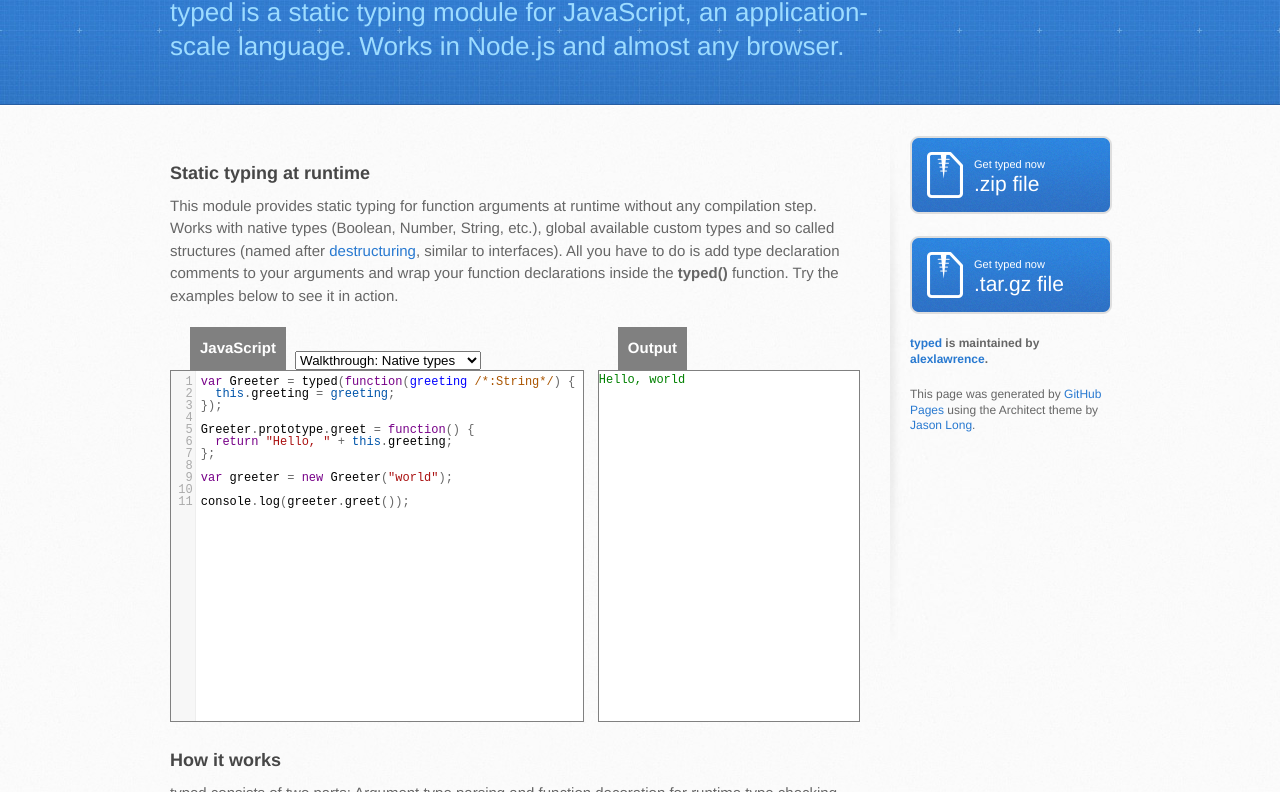
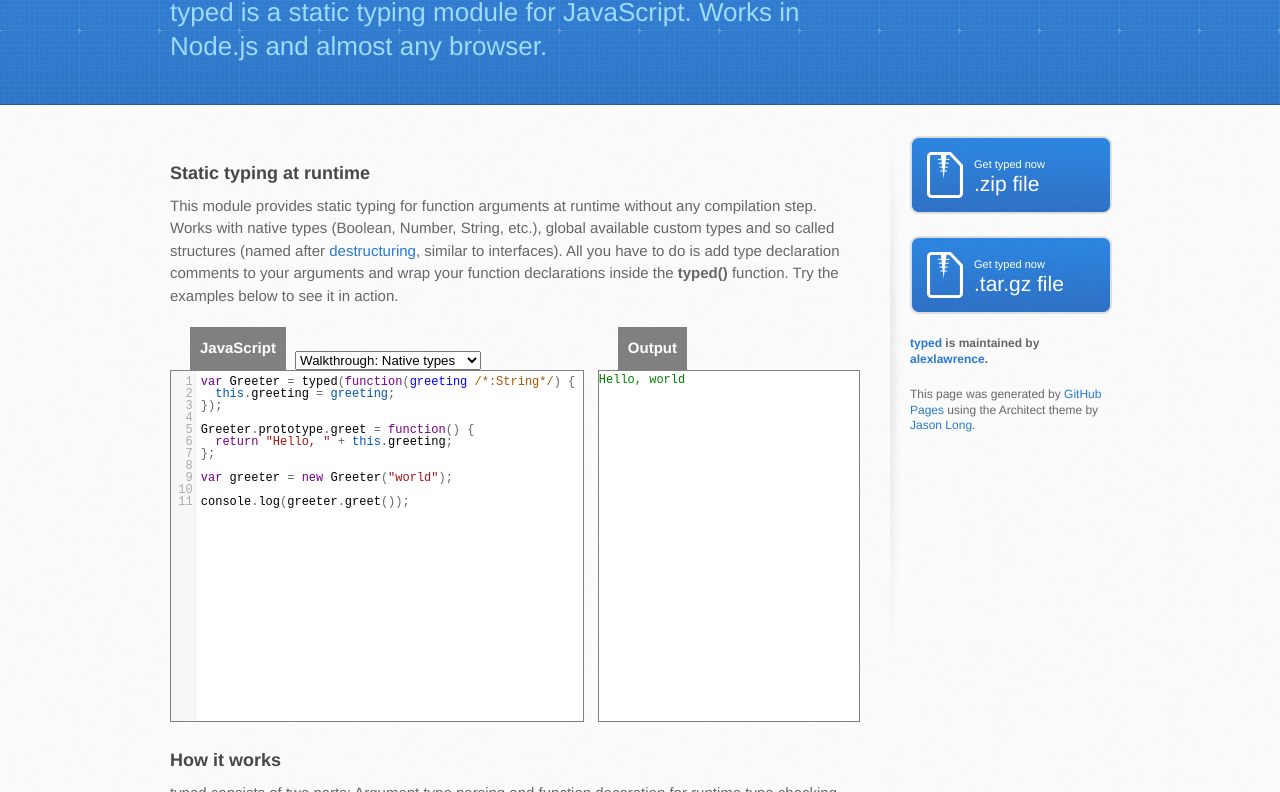
Before and after one commit to alexlawrence/typed, a plain HTML site: page index.html in a window 1280 px wide. Shown: the part 130-922 px from the top of the page. Drawn offline with Linux system fonts and the light colour scheme.

Commit message:
Fixed to not use the parent instance of typed.

```diff
--- a/index.html
+++ b/index.html
@@ -19,7 +19,7 @@
     <header>
       <div class="inner">
         <h1>typed</h1>
-        <h2>typed is a static typing module for JavaScript, an application-scale language. Works in Node.js and almost any browser.</h2>
+        <h2>typed is a static typing module for JavaScript. Works in Node.js and almost any browser.</h2>
         <a href="https://github.com/alexlawrence/typed" class="button"><small>View project on</small>GitHub</a>
       </div>
     </header>
--- a/javascripts/liveCoding.js
+++ b/javascripts/liveCoding.js
@@ -20,7 +20,6 @@
     };
 
     var sandbox = (function() {
-        var typed = parent.typed;
         typed.active = true;
         typed.parser = typed.commentParser;
         var console = parent.fakeConsole;
```
